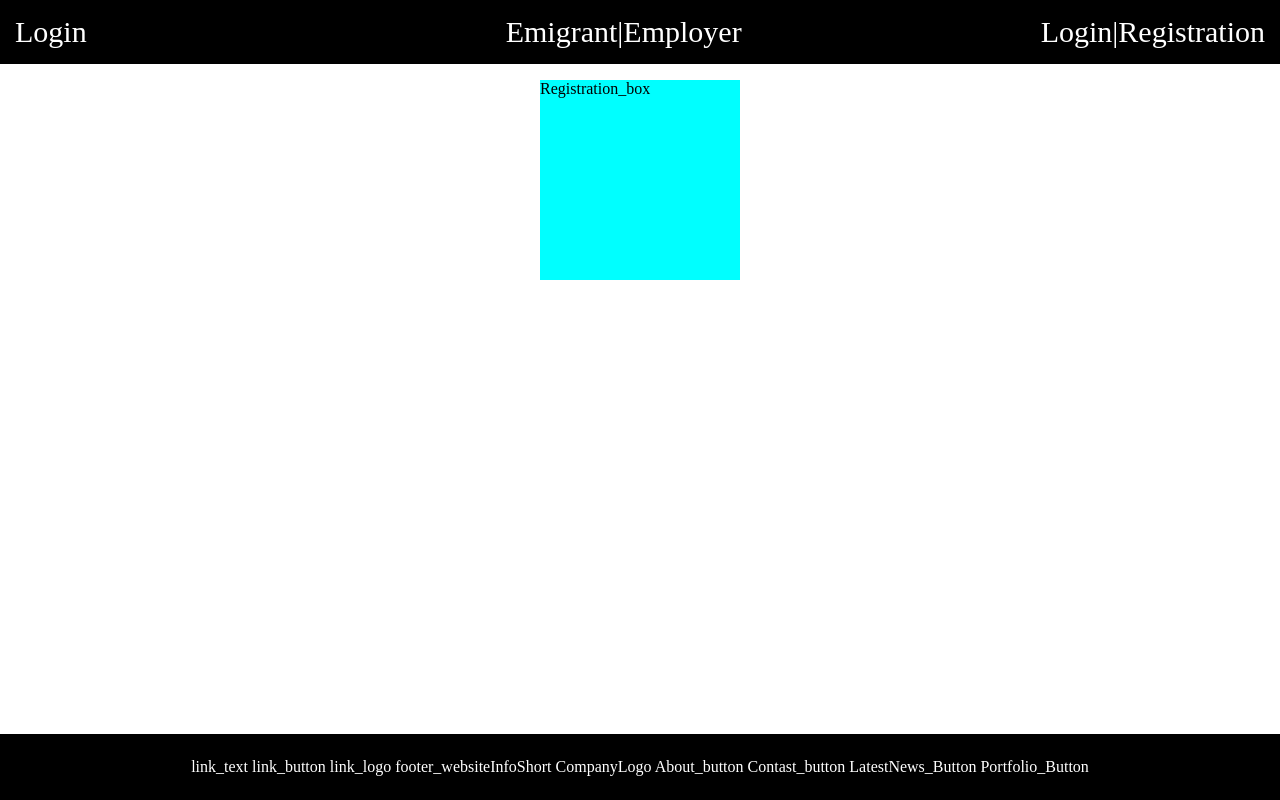
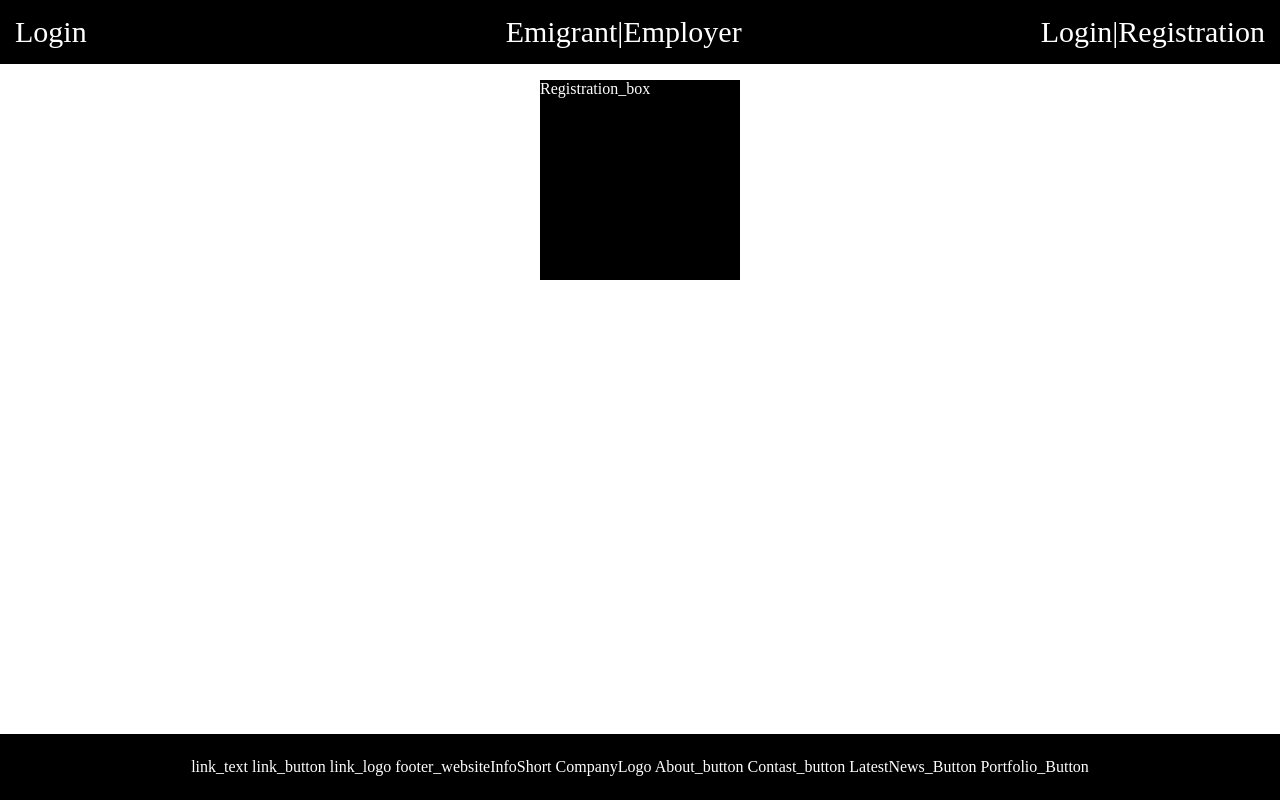
Before and after one commit to TMBcom/EmigrantRateFrontReact, a React (Create React App) app: page /RegistrationPage in a window 1280 px wide. Built offline with nearby package versions, Linux system fonts and the light colour scheme.

Commit message:
feat:black main

```diff
--- a/src/Components/Body/LogRegPage/LogRegPage.module.css
+++ b/src/Components/Body/LogRegPage/LogRegPage.module.css
@@ -2,5 +2,6 @@
 {
     width: 200px;
     height: 200px;
-    background-color: aqua;
+    background-color: black;
+    color: white;
 }
```
